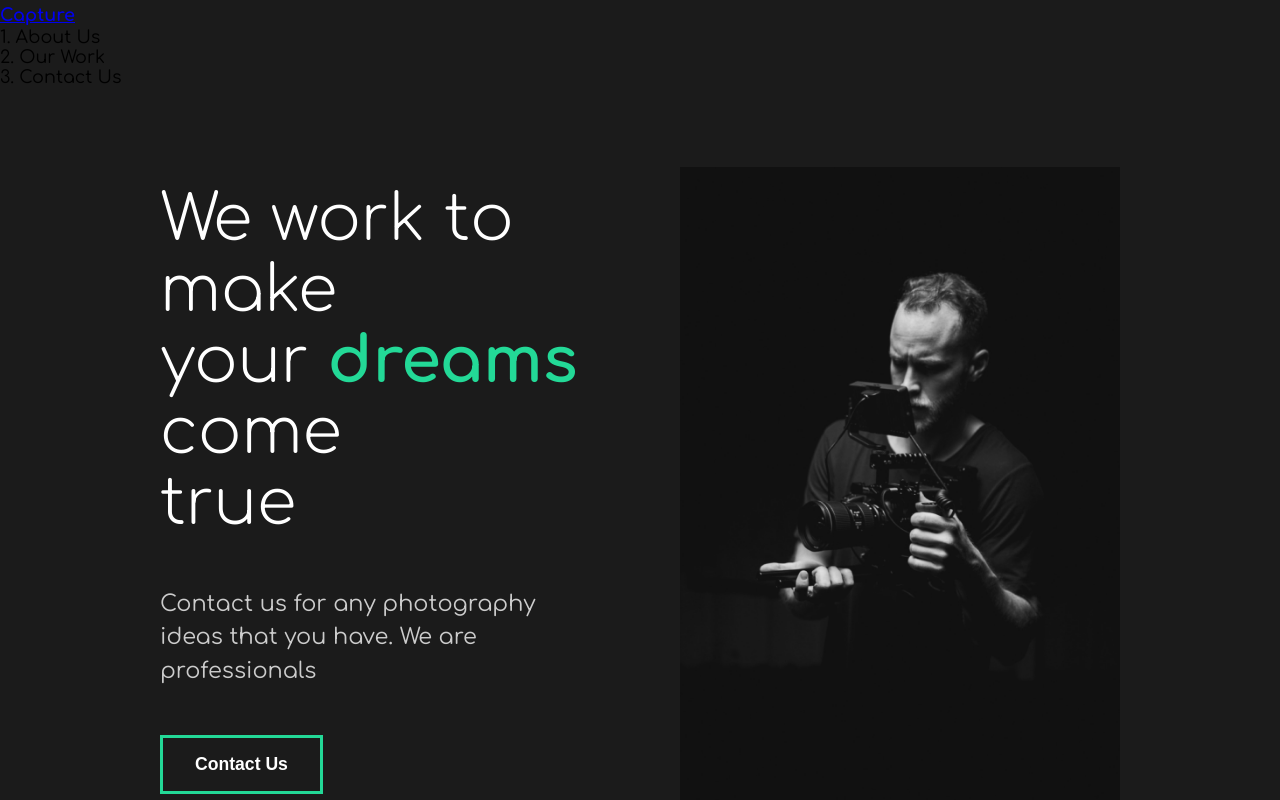
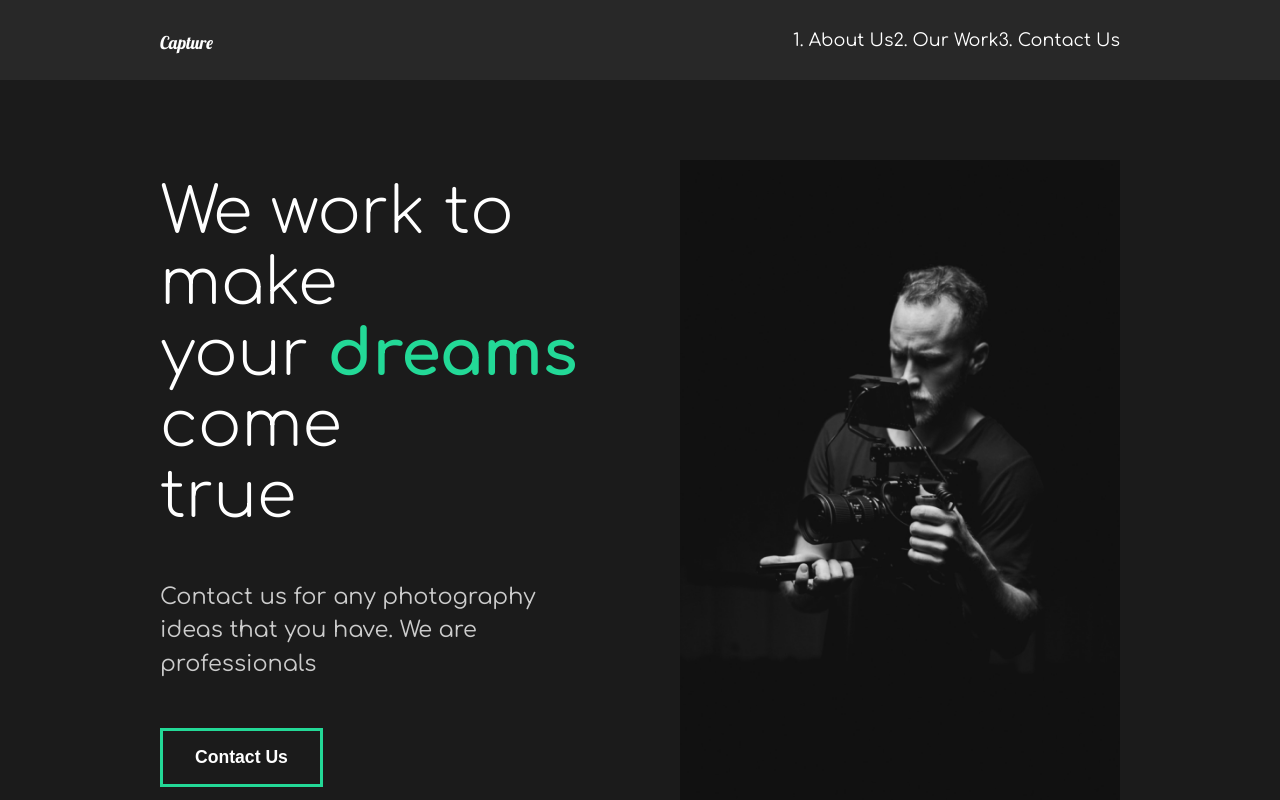
Before and after one commit to Kapibarra/photographerportfolio, a React (Create React App) app: page / in a window 1280 px wide. Shown: the top 800 px of the page. Built offline with nearby package versions, Linux system fonts and the light colour scheme.

Commit message:
added font

```diff
--- a/public/index.html
+++ b/public/index.html
@@ -11,6 +11,9 @@
     <link rel="preconnect" href="https://fonts.googleapis.com">
     <link rel="preconnect" href="https://fonts.gstatic.com" crossorigin>
     <link href="https://fonts.googleapis.com/css2?family=Comfortaa:wght@300;400;500;600;700&display=swap" rel="stylesheet">
+    <link rel="preconnect" href="https://fonts.googleapis.com">
+    <link rel="preconnect" href="https://fonts.gstatic.com" crossorigin>
+    <link href="https://fonts.googleapis.com/css2?family=Lobster&display=swap" rel="stylesheet">
     <!--
       manifest.json provides metadata used when your web app is installed on a
       user's mobile device or desktop. See https://developers.google.com/web/fundamentals/web-app-manifest/
--- a/src/components/Nav.js
+++ b/src/components/Nav.js
@@ -3,14 +3,14 @@ import styled from 'styled-components'
 
 const Nav = () => {
     return (
-        <nav>
+        <StyledNav>
             <h1><a href="#">Capture</a></h1>
             <ul>
                 <li><a>1. About Us</a></li>
                 <li><a>2. Our Work</a></li>
                 <li><a>3. Contact Us</a></li>
             </ul>
-        </nav>
+        </StyledNav>
     )
 }
 
@@ -19,6 +19,22 @@ min-height:10vh;
 display:flex;
 margin:auto;
 justify-content: space-between;
+align-items: center;
+padding:1rem 10rem;
+background: #282828;
+a {
+    color: white;
+    text-decoration:none;
+}
+ul {
+    display:flex;
+    list-style:none;
+}
+h1 {
+    font-size: 1.5rem;
+    font-family: "Lobster", cursive;
+    font-weight: lighter;
+}
 `
 
 export default Nav
```
